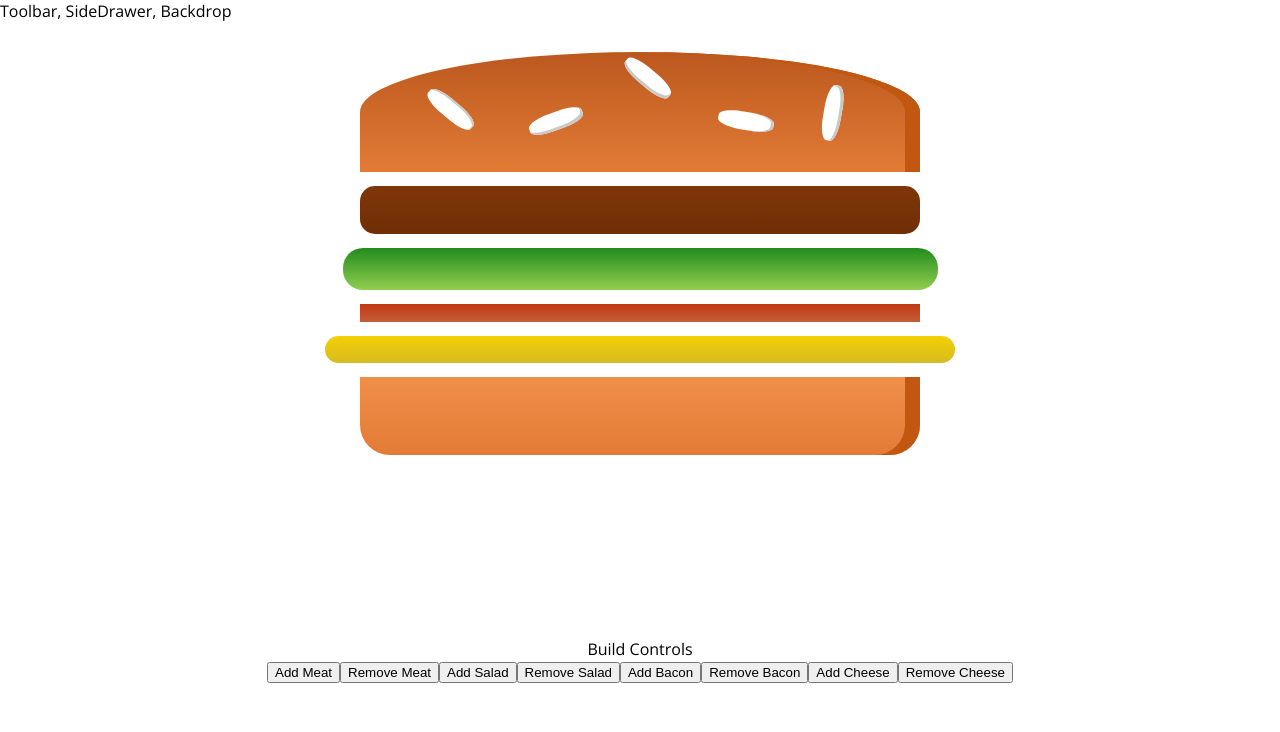
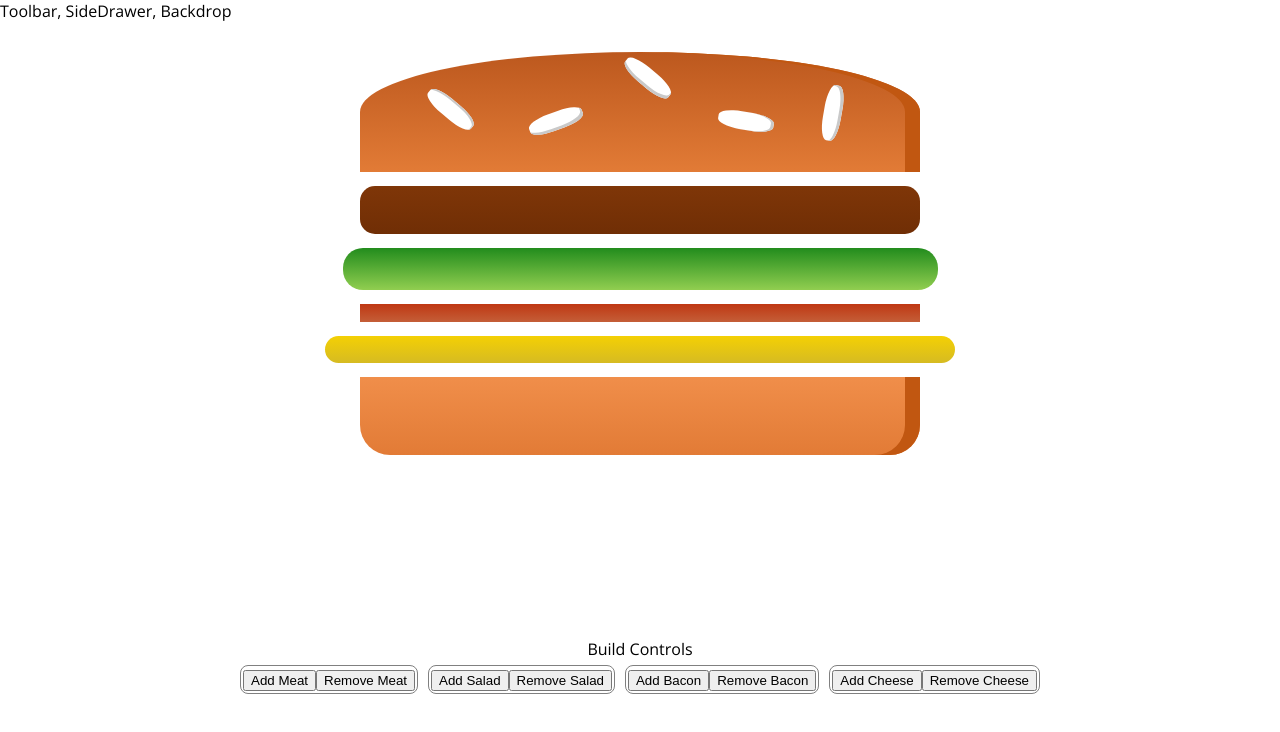
Before and after one commit to JordT/burgerBuilderApp, a React (Create React App) app: page / in a window 1280 px wide. Shown: the top 732 px of the page. Built offline with nearby package versions, Linux system fonts and the light colour scheme.

Commit message:
Improved CSS on buttons

```diff
--- a/src/containers/BurgerBuilder/BurgerBuilder.js
+++ b/src/containers/BurgerBuilder/BurgerBuilder.js
@@ -14,29 +14,37 @@ function BurgerBuilder () {
       <AuxHOC>
         <Burger meat={meat} salad={salad} bacon={bacon} cheese={cheese}/>
         <div>Build Controls</div>
-        <div>
+        <div className={ classes.Container }>
         {/* trying to get css to organise buttons */}
+          <div className={classes.Ingredient }>
             <button type="button"
               className={(meat <= 2) ? null : classes.ButtonDisabled }
               onClick={() => {(meat <= 2) ? changeMeat(meat+1) : console.log("That's enough meat.")}}>Add Meat</button>
             <button type="button"
               onClick={() => {(meat !== 0) ? changeMeat(meat-1) : console.log("Meat cannot be negative")}}>Remove Meat</button>
+          </div>
+          <div className={classes.Ingredient}>
             <button type="button"
               className={(salad <= 2) ? null : classes.ButtonDisabled }
               onClick={() => {(salad <= 2) ? changeSalad(salad+1) : console.log("That's enough salad.")}}>Add Salad</button>
             <button type="button"
               onClick={() => {(salad !== 0) ? changeSalad(salad-1) : console.log("Salad cannot be negative")}}>Remove Salad</button>
+          </div>
+          <div className={classes.Ingredient}>
             <button type="button"
               className={(bacon <= 2) ? null : classes.ButtonDisabled }
               onClick={() => {(bacon <= 2) ? changeBacon(bacon+1) : console.log("That's enough bacon.")}}>Add Bacon</button>
             <button type="button"
               onClick={() => {(bacon !== 0) ? changeBacon(bacon-1) : console.log("Bacon cannot be negative")}}>Remove Bacon</button>
+          </div>
+          <div className={classes.Ingredient}>
             <button type="button"
               className={(cheese <= 2) ? null : classes.ButtonDisabled }
               onClick={() => {(cheese <= 2) ? changeCheese(cheese+1) : console.log("That's enough cheese.")}}>Add Cheese</button>
             <button type="button"
               onClick={() => {(cheese !== 0) ? changeCheese(cheese-1) : console.log("Cheese cannot be negative")}}>Remove Cheese</button>
           </div>
+        </div>
       </AuxHOC>
     )
 }
--- a/src/containers/BurgerBuilder/BurgerBuilder.module.css
+++ b/src/containers/BurgerBuilder/BurgerBuilder.module.css
@@ -1,3 +1,19 @@
 .ButtonDisabled {
   color: #f75c5c;
 }
+
+.Container {
+    display : flex;
+    justify-content: center;
+    flex-wrap: wrap;
+}
+
+.Ingredient {
+    border: grey;
+    border-style: solid;
+    border-width: thin;
+    padding: 2px;
+    border-radius: 8px;
+    max-width: 50%;
+    margin: 5px 5px 5px 5px;
+}
```
Lines whose indentation alone changed are shown as unchanged.
